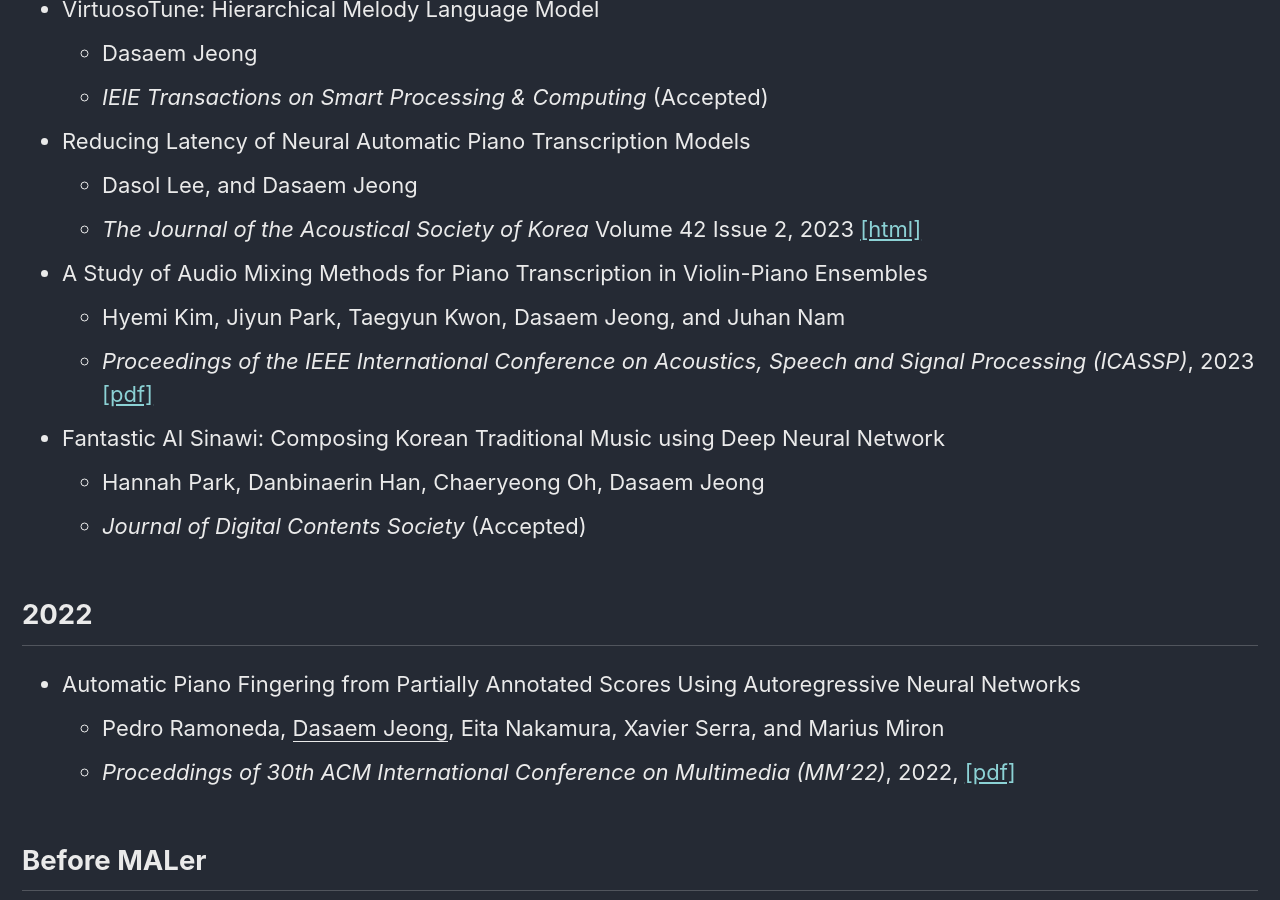
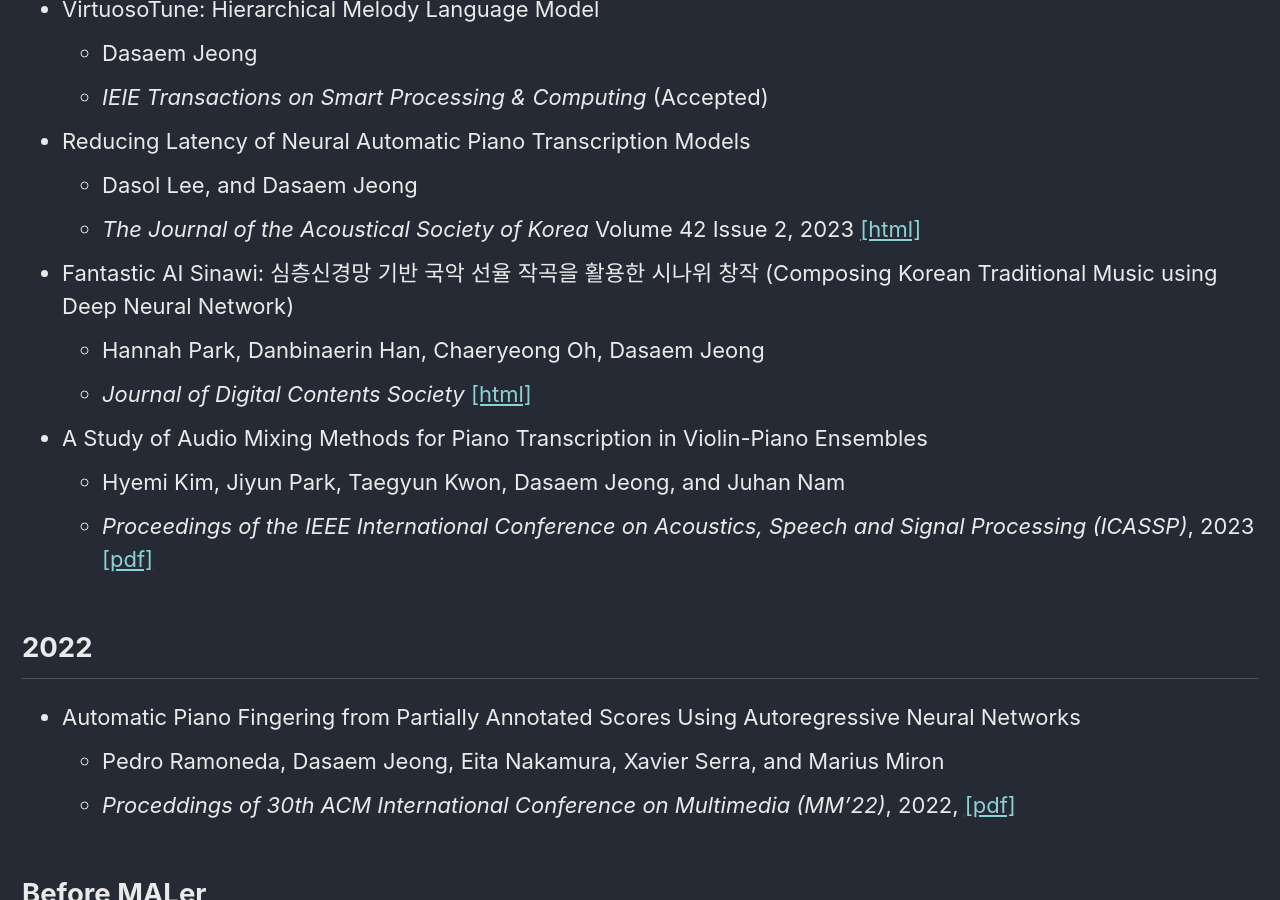
Before and after one commit to jdasam/jdasam.github.io, a Jekyll site: the page built from publications.md, in a window 1280 px wide and 900 px high, scrolled down 496 px. Built offline with Jekyll 4.4.1, drawn with Linux system fonts in a browser that asks for light colours.

Commit message:
Update publications.md

```diff
--- a/publications.md
+++ b/publications.md
@@ -21,25 +21,22 @@
 	+ Dasol Lee, and Dasaem Jeong
 	+ *The Journal of the Acoustical Society of Korea* Volume 42 Issue 2, 2023 [[html]](https://www.jask.or.kr/articles/xml/XgKP/)
 
+* Fantastic AI Sinawi: 심층신경망 기반 국악 선율 작곡을 활용한 시나위 창작 (Composing Korean Traditional Music using Deep Neural Network)
+	+ Hannah Park, Danbinaerin Han, Chaeryeong Oh, Dasaem Jeong
+	+ *Journal of Digital Contents Society* [[html]](http://journal.dcs.or.kr/_common/do.php?a=full&b=12&bidx=3284&aidx=36522)
+
 * A Study of Audio Mixing Methods for Piano Transcription in Violin-Piano Ensembles
 	+ Hyemi Kim, Jiyun Park, Taegyun Kwon, Dasaem Jeong, and Juhan Nam
 	+ *Proceedings of the IEEE International Conference on Acoustics, Speech and Signal Processing (ICASSP)*, 2023 [[pdf]](https://ieeexplore.ieee.org/document/10095061)
 
-* Fantastic AI Sinawi: Composing Korean Traditional Music using Deep Neural Network
-	+ Hannah Park, Danbinaerin Han, Chaeryeong Oh, Dasaem Jeong
-	+ *Journal of Digital Contents Society* (Accepted)
-
 
 ## 2022
 * Automatic Piano Fingering from Partially Annotated Scores Using Autoregressive Neural Networks
-	+ Pedro Ramoneda, <u>Dasaem Jeong</u>, Eita Nakamura, Xavier Serra, and Marius Miron
+	+ Pedro Ramoneda, Dasaem Jeong, Eita Nakamura, Xavier Serra, and Marius Miron
 	+ *Proceddings of 30th ACM International Conference on Multimedia (MM'22)*, 2022, [[pdf]](https://repositori.upf.edu/handle/10230/54308)
 
 
 ## Before MALer
-
-
-
 ### Journal Articles
 
 * Note-Intensity Estimation of Piano Recordings Using Coarsely Aligned MIDI Score
```
